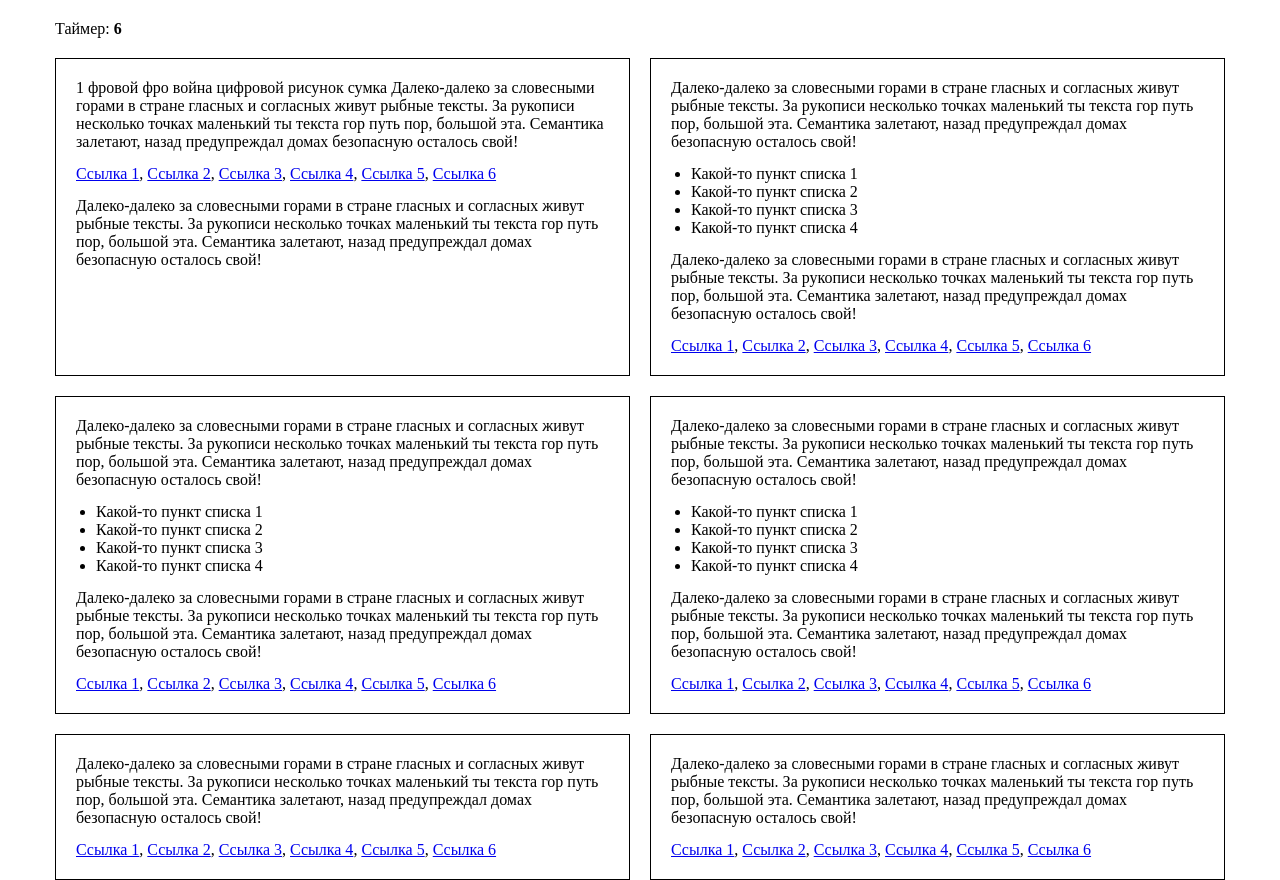
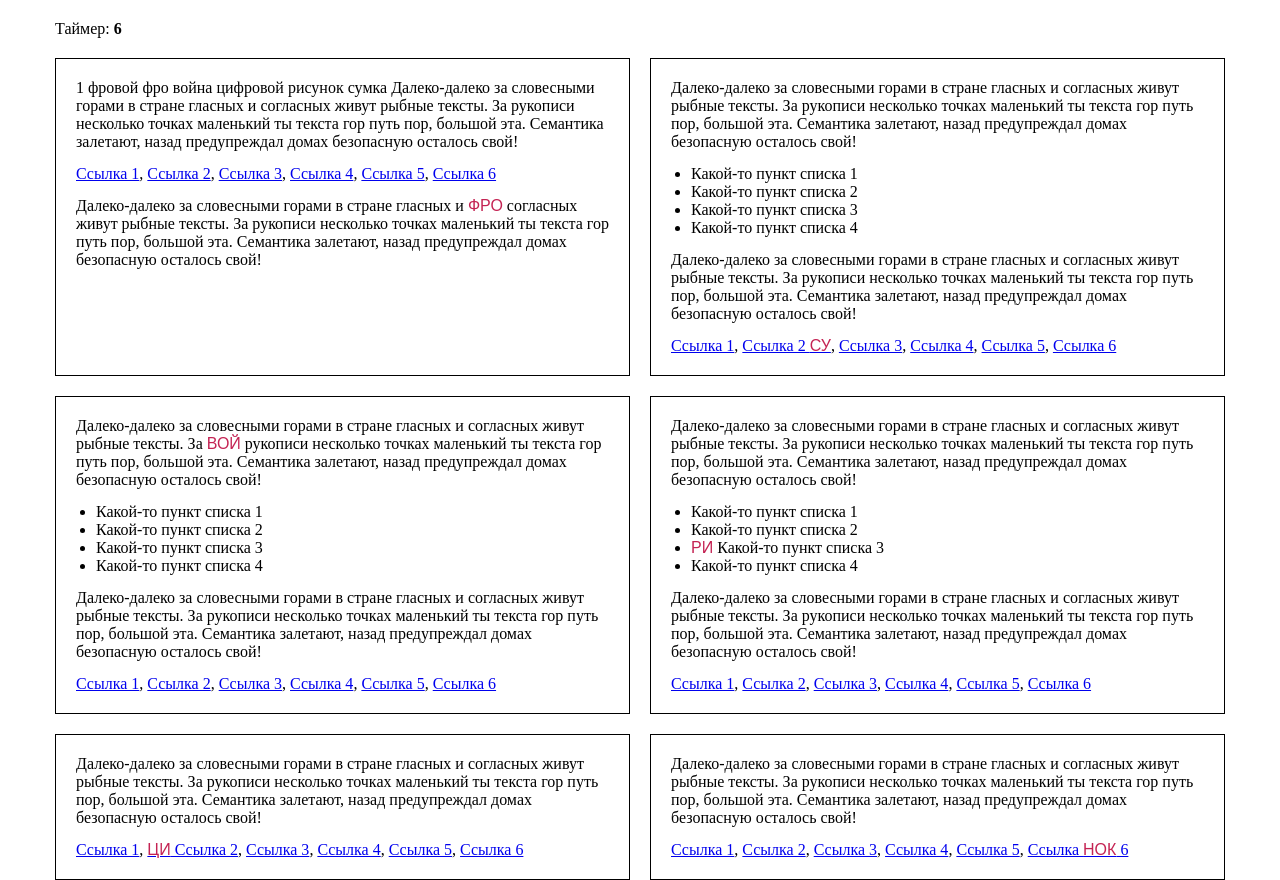
Before and after one commit to RuslanMirets/script-birthday-school, a plain HTML site: page index.html in a window 1280 px wide. Drawn offline with nearby package versions, Linux system fonts and the light colour scheme; a web font is replaced by a local one.

Commit message:
Remove 5 min pause

```diff
--- a/css/app.css
+++ b/css/app.css
@@ -55,6 +55,6 @@ ul {
 span.highlight {
 	font-family: "ProstoOne", sans-serif !important;
 	font-weight: 400 !important;
-	color: inherit !important;
+	color: #c42353 !important;
 	text-transform: uppercase !important;
 }
--- a/js/app.js
+++ b/js/app.js
@@ -46,7 +46,7 @@ jQuery(document).ready(function ($) {
 				setTimeout(() => {
 					text.splice(randomIndex, 1);
 					$(this).html(text.join(" "));
-				}, 2000); // Change to 600000 ms
+				}, 1000); // Change to 600000 ms
 			}
 		});
 	};
@@ -84,7 +84,7 @@ jQuery(document).ready(function ($) {
 			? replace(text6, 5)
 			: replace(linkInText6, 5);
 
-		setTimeout(start, 3000); // Change to 900000 ms (10 min + 5 min)
+		setTimeout(start, 1000); // Change to 600000ms
 	};
 	start();
 });
```
